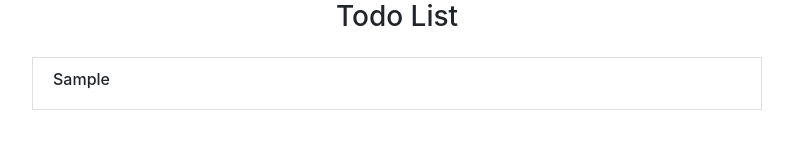
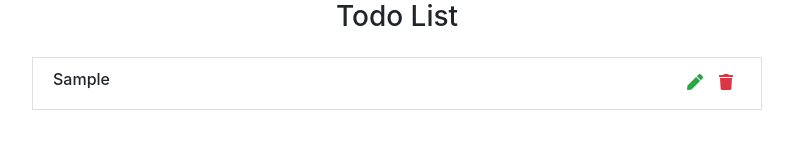
Before and after one commit to TobiOladoja/react-todoListV2, a React (Create React App) app: page / in a window 1280 px wide. Both pictures are taken after typing "Sample" into the empty fields and a click on the button "Add item". Shown: the part 256-416 px from the top of the page, without its empty margins (243-1036 px from the left). Built offline with nearby package versions, Linux system fonts and the light colour scheme.

Commit message:
Added correct fontawesome CDN to index.html then added some icons to TodoItem for trash and edit icon

```diff
--- a/public/index.html
+++ b/public/index.html
@@ -24,8 +24,11 @@
       work correctly both with client-side routing and a non-root public URL.
       Learn how to configure a non-root public URL by running `npm run build`.
     -->
-
-    <title>React App</title>
+    <link
+      rel="stylesheet"
+      href="https://cdnjs.cloudflare.com/ajax/libs/font-awesome/5.11.2/css/all.css"
+    />
+    <title>Tobi's React To Do List</title>
   </head>
   <body>
     <noscript>You need to enable JavaScript to run this app.</noscript>
--- a/src/components/TodoItem.js
+++ b/src/components/TodoItem.js
@@ -6,6 +6,14 @@ export default class TodoItem extends Component {
     return (
       <li className='list list-group-item capitalize d-flex justify-content-between my-3'>
         <h6>{title}</h6>
+        <div className='todo-icon'>
+          <span className='mx-2 text-success'>
+            <i className='fas fa-pen'></i>
+          </span>
+          <span className='mx-2 text-danger'>
+            <i className='fas fa-trash'></i>
+          </span>
+        </div>
       </li>
     );
   }
```
